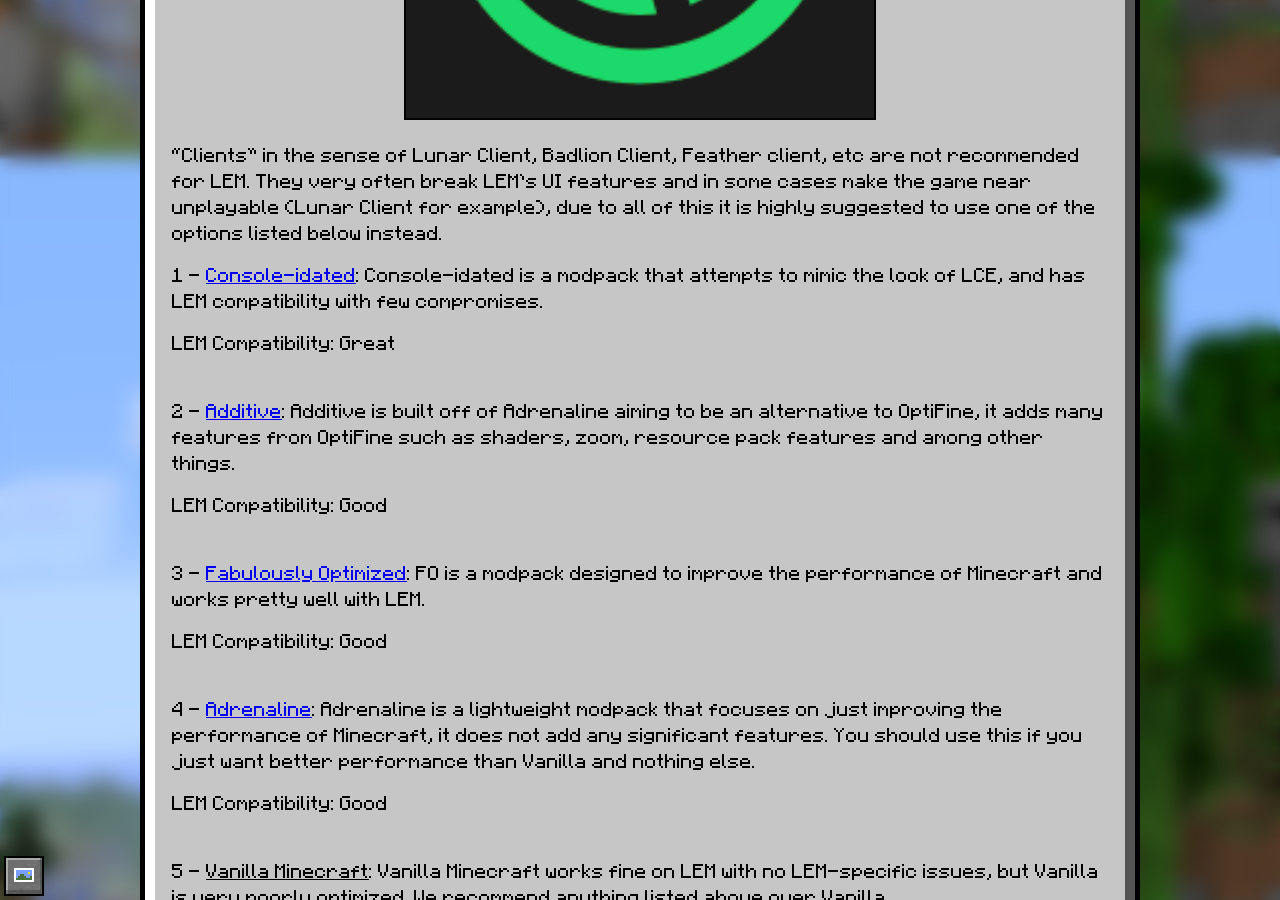
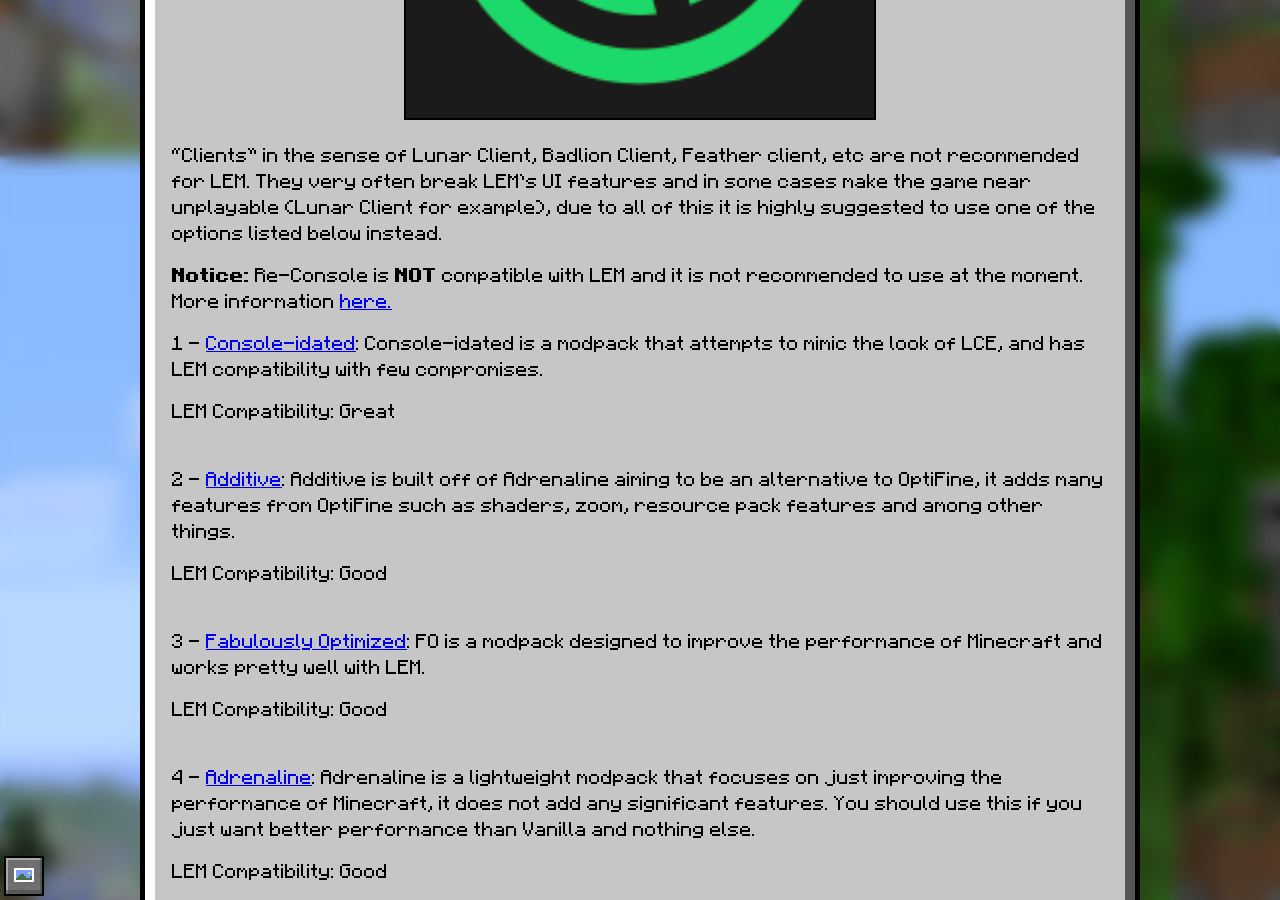
Before and after one commit to Legacy-Edition-Minigames/Website, a Jekyll site: the page built from _posts/faq/0001-1-1-modpack.markdown, in a window 1280 px wide and 900 px high, scrolled down 743 px. Built offline with Jekyll 4.4.1, drawn with Linux system fonts in a browser that asks for light colours; some web fonts are replaced.

Commit message:
Add notice about Re-Console in Modpack FAQ

```diff
--- a/_posts/faq/0001-1-1-modpack.markdown
+++ b/_posts/faq/0001-1-1-modpack.markdown
@@ -8,6 +8,8 @@
   "Clients" in the sense of Lunar Client, Badlion Client, Feather client, etc are not recommended for LEM. They very often break LEM's UI features and in some cases make the game near unplayable (Lunar Client for example), due to all of this it is highly suggested to use one of the options listed below instead.
 main-text: |
   "Clients" in the sense of Lunar Client, Badlion Client, Feather client, etc are not recommended for LEM. They very often break LEM's UI features and in some cases make the game near unplayable (Lunar Client for example), due to all of this it is highly suggested to use one of the options listed below instead.
+
+  **Notice:** Re-Console is **NOT** compatible with LEM and it is not recommended to use at the moment. More information [here.](legacy4j)
 
   1 - [Console-idated](https://modrinth.com/modpack/console-idated): Console-idated is a modpack that attempts to mimic the look of LCE, and has LEM compatibility with few compromises.
 
```
